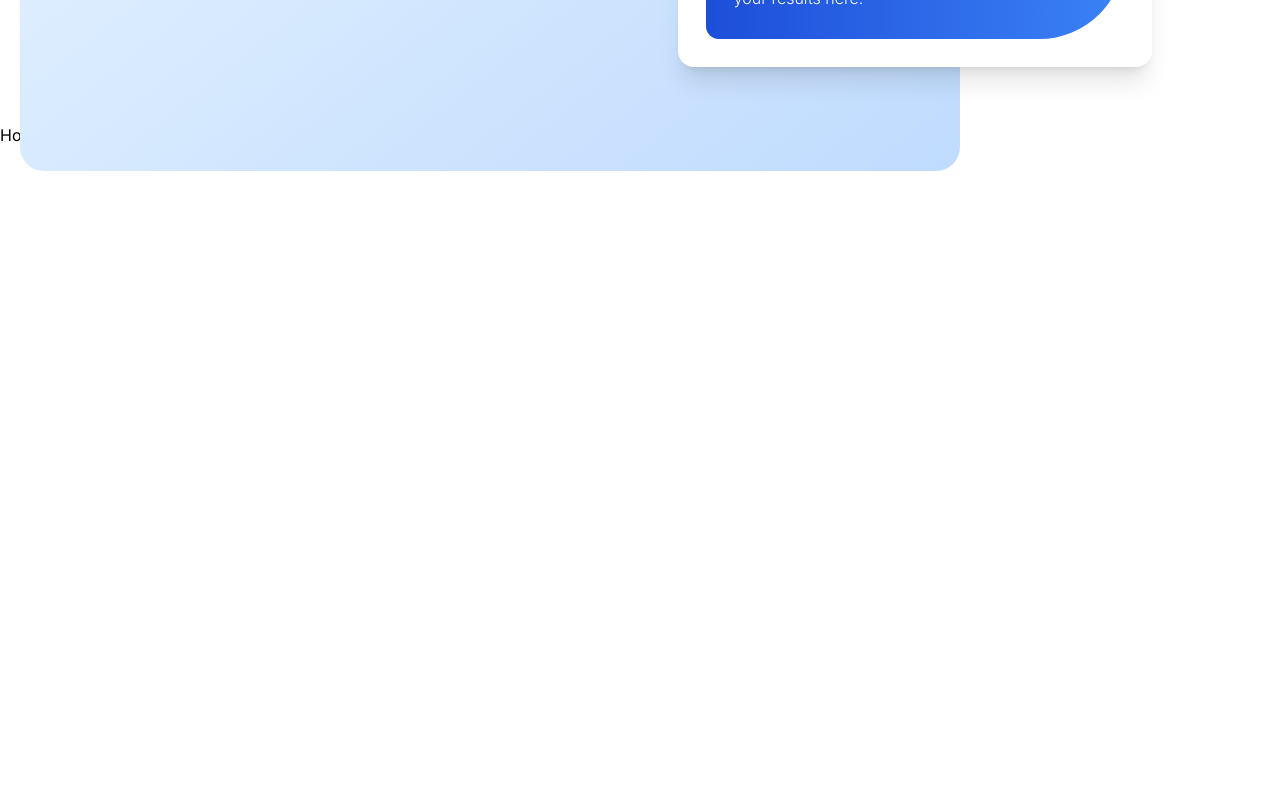
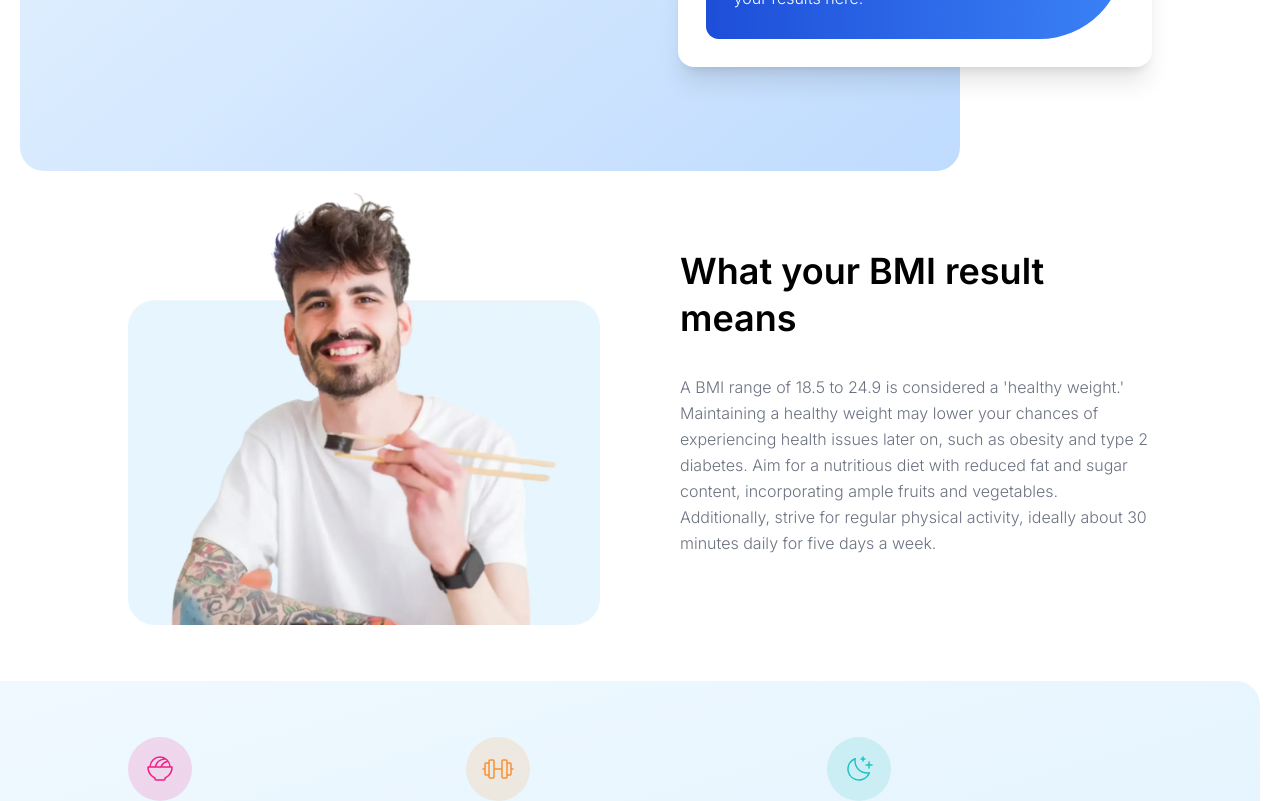
Before and after one commit to chungvuiloong/bmi_calculator, a Next.js app: page / in a window 1280 px wide. Shown: the part 500-1301 px from the top of the page. Before the commit the page ends 800 px from the top, so only its background shows below. Built offline with nearby package versions, Linux system fonts and the light colour scheme.

Commit message:
Added all components onto homepage.

```diff
--- a/src/app/page.tsx
+++ b/src/app/page.tsx
@@ -1,11 +1,16 @@
 import Image from 'next/image'
 import { HeroBanner } from '@/components/HeroBanner'
+import { Benefits }  from '@/components/Benefits'
+import { BMIResults } from '@/components/BMIResults'
+import { Limitation } from '@/components/Limitations'
 
 export default function Home() {
   return (
     <main>
         <HeroBanner />
-        Home page
+        <BMIResults />
+        <Benefits />
+        <Limitation />
     </main>
   )
 }
--- a/src/components/Benefits/index.tsx
+++ b/src/components/Benefits/index.tsx
@@ -23,7 +23,7 @@ const benefits_data =[
         icon:  icon_sleep
     }
 ]
-const Benefits = () => {
+export const Benefits = () => {
     return (
         <section className='relative'>
             <div className='py-14'>
@@ -68,5 +68,3 @@ const Benefits = () => {
         </section>
     );
 };
-
-export default Benefits;
```
